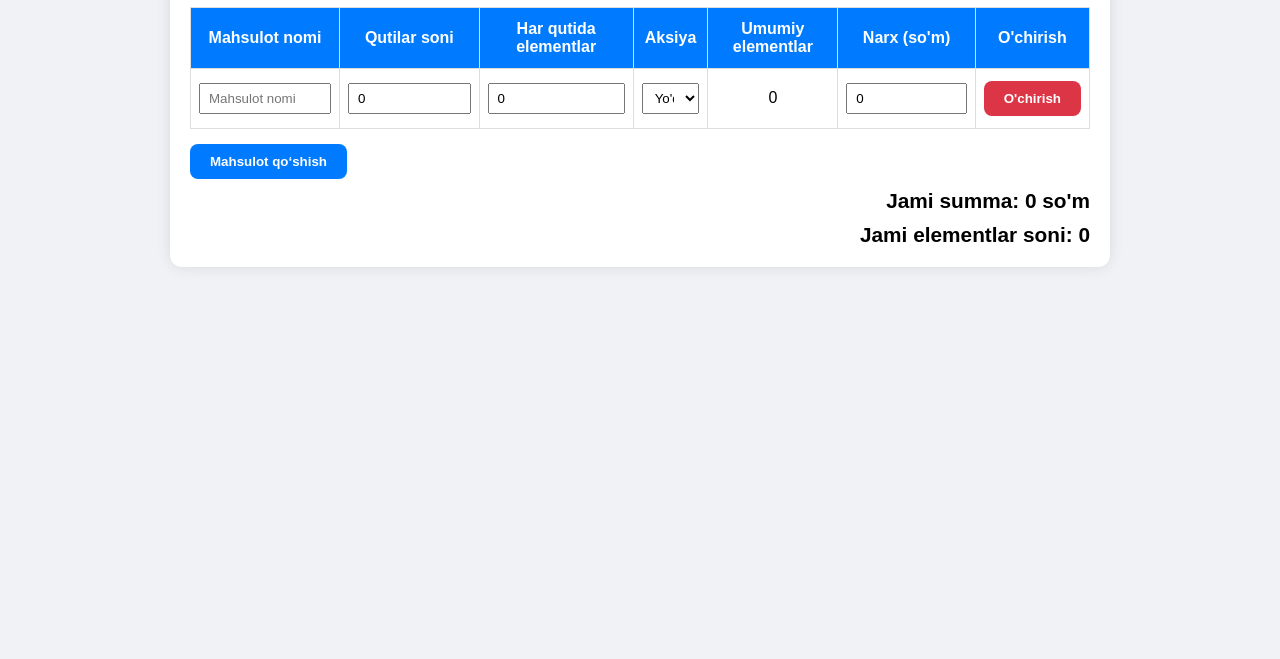
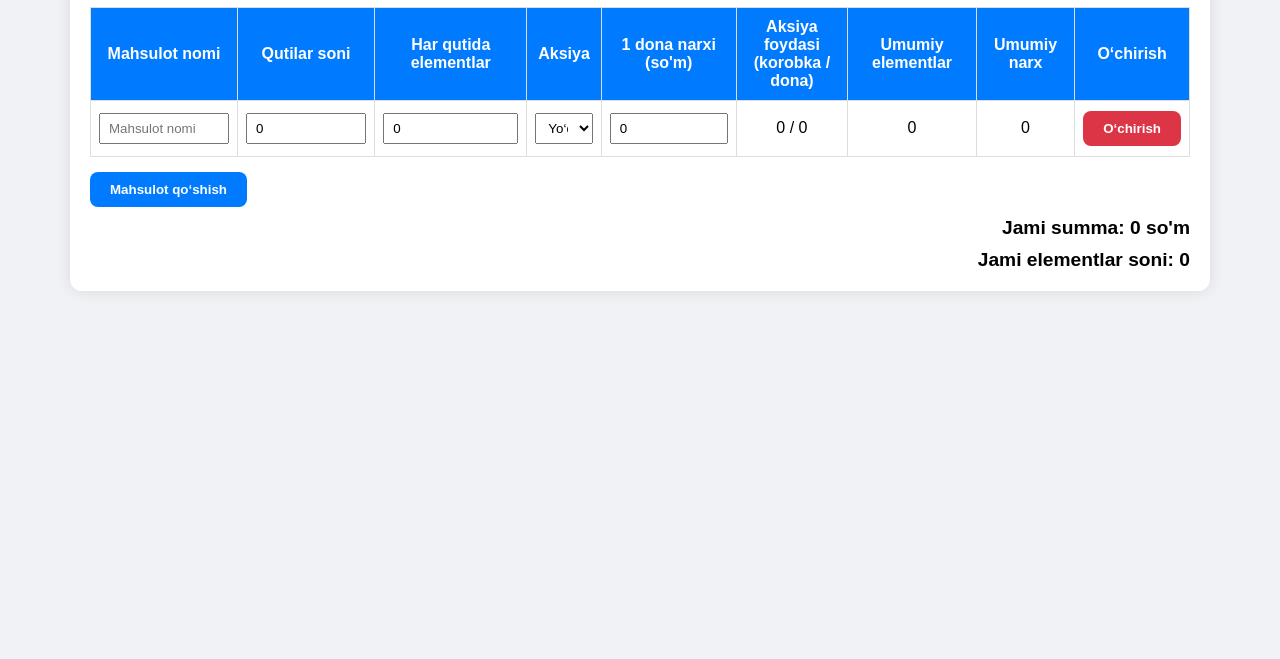
Before and after one commit to Kamron678/sklad-kalkulyator, a plain HTML site: page index.html in a window 1280 px wide. Shown: the part 141-800 px from the top of the page. Drawn offline with Linux system fonts and the light colour scheme.

Commit message:
Update index.html

```diff
--- a/index.html
+++ b/index.html
@@ -1,5 +1,5 @@
 <!DOCTYPE html>
-<html lang="en">
+<html lang="uz">
 <head>
   <meta charset="UTF-8" />
   <meta name="viewport" content="width=device-width, initial-scale=1" />
@@ -15,7 +15,7 @@
       color: #333;
     }
     .container {
-      max-width: 900px;
+      max-width: 1100px;
       margin: 20px auto;
       background: white;
       padding: 20px;
@@ -28,7 +28,7 @@
       margin-bottom: 15px;
     }
     th, td {
-      padding: 12px 8px;
+      padding: 10px 8px;
       border: 1px solid #ddd;
       text-align: center;
     }
@@ -54,7 +54,7 @@
       background: #0056b3;
     }
     .total {
-      font-size: 1.3rem;
+      font-size: 1.2rem;
       text-align: right;
       margin-top: 10px;
       font-weight: 700;
@@ -79,13 +79,14 @@
         <th>Qutilar soni</th>
         <th>Har qutida elementlar</th>
         <th>Aksiya</th>
+        <th>1 dona narxi (so'm)</th>
+        <th>Aksiya foydasi<br>(korobka / dona)</th>
         <th>Umumiy elementlar</th>
-        <th>Narx (so'm)</th>
-        <th>O'chirish</th>
+        <th>Umumiy narx</th>
+        <th>O‘chirish</th>
       </tr>
     </thead>
-    <tbody id="productsBody">
-    </tbody>
+    <tbody id="productsBody"></tbody>
   </table>
 
   <button id="addProductBtn">Mahsulot qo‘shish</button>
@@ -99,7 +100,6 @@
   const totalSum = document.getElementById('totalSum');
   const totalItems = document.getElementById('totalItems');
   const addProductBtn = document.getElementById('addProductBtn');
-
   let products = [];
 
   function createProductRow(id) {
@@ -112,48 +112,53 @@
       <td><input type="number" min="0" value="0" class="items-per-box-input" /></td>
       <td>
         <select class="promo-select">
-          <option value="none">Yo'q</option>
+          <option value="none">Yo‘q</option>
           <option value="4+1">4+1</option>
           <option value="5+1">5+1</option>
         </select>
       </td>
+      <td><input type="number" min="0" value="0" class="unit-price-input" /></td>
+      <td class="bonus-cell">0 / 0</td>
       <td class="total-items-cell">0</td>
-      <td><input type="number" min="0" value="0" class="price-input" /></td>
-      <td><button class="remove-btn">O'chirish</button></td>
+      <td class="total-price-cell">0</td>
+      <td><button class="remove-btn">O‘chirish</button></td>
     `;
 
     const boxesInput = tr.querySelector('.boxes-input');
     const itemsPerBoxInput = tr.querySelector('.items-per-box-input');
-    const priceInput = tr.querySelector('.price-input');
+    const unitPriceInput = tr.querySelector('.unit-price-input');
     const promoSelect = tr.querySelector('.promo-select');
+    const bonusCell = tr.querySelector('.bonus-cell');
     const totalItemsCell = tr.querySelector('.total-items-cell');
+    const totalPriceCell = tr.querySelector('.total-price-cell');
 
     function calculateBonus(boxes, promo) {
-      if (promo === '4+1') {
-        return Math.floor(boxes / 4); // Har 4 qutiga 1 bonus
-      } else if (promo === '5+1') {
-        return Math.floor(boxes / 5); // Har 5 qutiga 1 bonus
-      }
+      if (promo === '4+1') return Math.floor(boxes / 4);
+      if (promo === '5+1') return Math.floor(boxes / 5);
       return 0;
     }
 
     function updateRow() {
       const boxes = parseInt(boxesInput.value) || 0;
       const itemsPerBox = parseInt(itemsPerBoxInput.value) || 0;
+      const unitPrice = parseFloat(unitPriceInput.value) || 0;
       const promo = promoSelect.value;
 
       const bonusBoxes = calculateBonus(boxes, promo);
+      const bonusItems = bonusBoxes * itemsPerBox;
       const totalElems = (boxes + bonusBoxes) * itemsPerBox;
+      const totalPrice = totalElems * unitPrice;
 
+      bonusCell.textContent = `${bonusBoxes} / ${bonusItems}`;
       totalItemsCell.textContent = totalElems.toLocaleString('uz-UZ');
+      totalPriceCell.textContent = totalPrice.toLocaleString('uz-UZ');
 
       updateTotals();
     }
 
-    boxesInput.addEventListener('input', updateRow);
-    itemsPerBoxInput.addEventListener('input', updateRow);
-    promoSelect.addEventListener('change', updateRow);
-    priceInput.addEventListener('input', updateTotals);
+    [boxesInput, itemsPerBoxInput, unitPriceInput, promoSelect].forEach(input => {
+      input.addEventListener('input', updateRow);
+    });
 
     const removeBtn = tr.querySelector('.remove-btn');
     removeBtn.addEventListener('click', () => {
@@ -172,7 +177,7 @@
     productsBody.querySelectorAll('tr').forEach(tr => {
       const boxes = parseInt(tr.querySelector('.boxes-input').value) || 0;
       const itemsPerBox = parseInt(tr.querySelector('.items-per-box-input').value) || 0;
-      const price = parseFloat(tr.querySelector('.price-input').value) || 0;
+      const unitPrice = parseFloat(tr.querySelector('.unit-price-input').value) || 0;
       const promo = tr.querySelector('.promo-select').value;
 
       const bonusBoxes = promo === '4+1' ? Math.floor(boxes / 4)
@@ -180,9 +185,10 @@
                         : 0;
 
       const totalItems = (boxes + bonusBoxes) * itemsPerBox;
+      const price = totalItems * unitPrice;
 
       totalElements += totalItems;
-      totalPrice += price * boxes; // Faqat asl qutilar narxi
+      totalPrice += price;
     });
 
     totalSum.textContent = `Jami summa: ${totalPrice.toLocaleString('uz-UZ')} so'm`;
@@ -196,7 +202,7 @@
     productsBody.appendChild(row);
   });
 
-  // Boshlanishiga 1 ta qator qo‘shamiz
+  // Boshlanishida 1 ta qator
   addProductBtn.click();
 </script>
 
```
